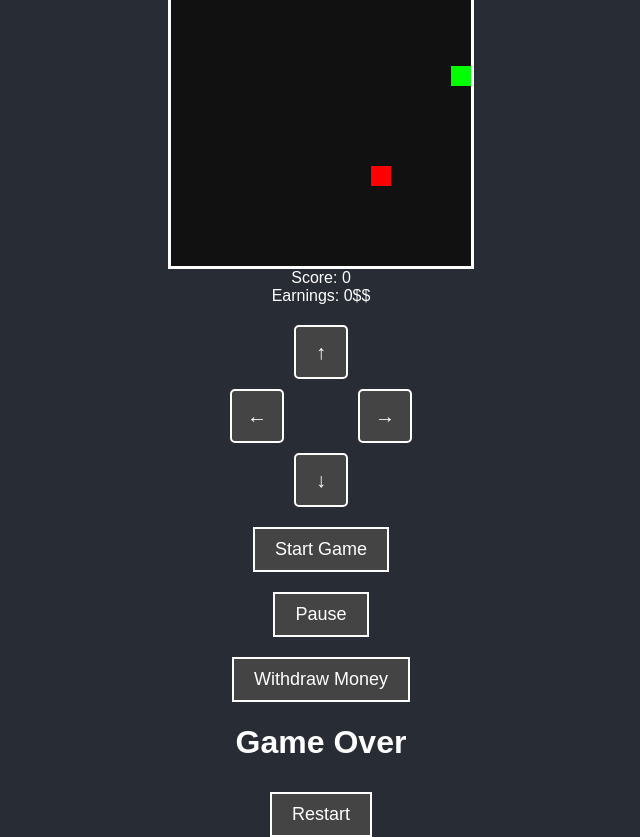
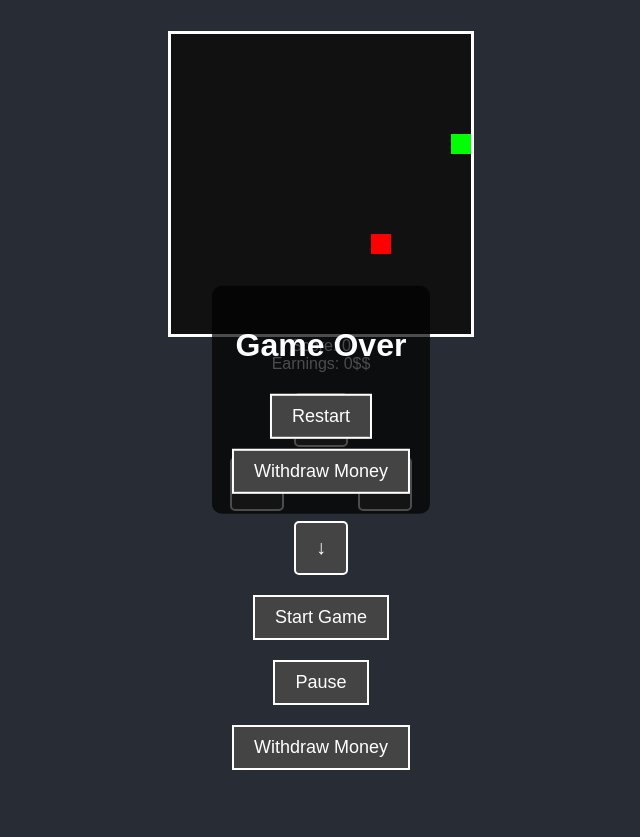
Before and after one commit to aashiq11-gamer/Sanke-earn-cash, a plain HTML site: page index.html in a window 1280 px wide. Both pictures are taken after a click on the button "Start Game". Shown: the whole page, without its empty margins (319-959 px from the left). After the commit the page ends 800 px from the top, so only its background shows below. Drawn offline with Linux system fonts and the light colour scheme.

Commit message:
Update index.html

```diff
--- a/index.html
+++ b/index.html
@@ -57,9 +57,20 @@
       background: #666;
     }
     #game-over {
+      position: absolute;
+      top: 50%;
+      left: 50%;
+      transform: translate(-50%, -50%);
       display: none;
       flex-direction: column;
       align-items: center;
+      justify-content: center;
+      background: rgba(0, 0, 0, 0.7);
+      padding: 20px;
+      border-radius: 10px;
+    }
+    #game-over h1 {
+      margin-bottom: 20px;
     }
     #game-over button {
       margin-top: 10px;
@@ -93,9 +104,11 @@
   <button id="start-btn">Start Game</button>
   <button id="pause-btn">Pause</button>
   <button id="withdraw-btn">Withdraw Money</button>
+
   <div id="game-over">
     <h1>Game Over</h1>
     <button id="restart-btn">Restart</button>
+    <button id="withdraw-btn-gameover">Withdraw Money</button>
   </div>
 
   <script>
@@ -198,7 +211,7 @@
       clearInterval(interval);
       totalEarnings += score; // Add current score to total earnings
       score = 0; // Reset score for next match
-      gameOverScreen.style.display = "flex";
+      gameOverScreen.style.display = "flex"; // Show the game over screen in the same window
       draw();
 
       // Start opening external link every 15 seconds after game over
```
